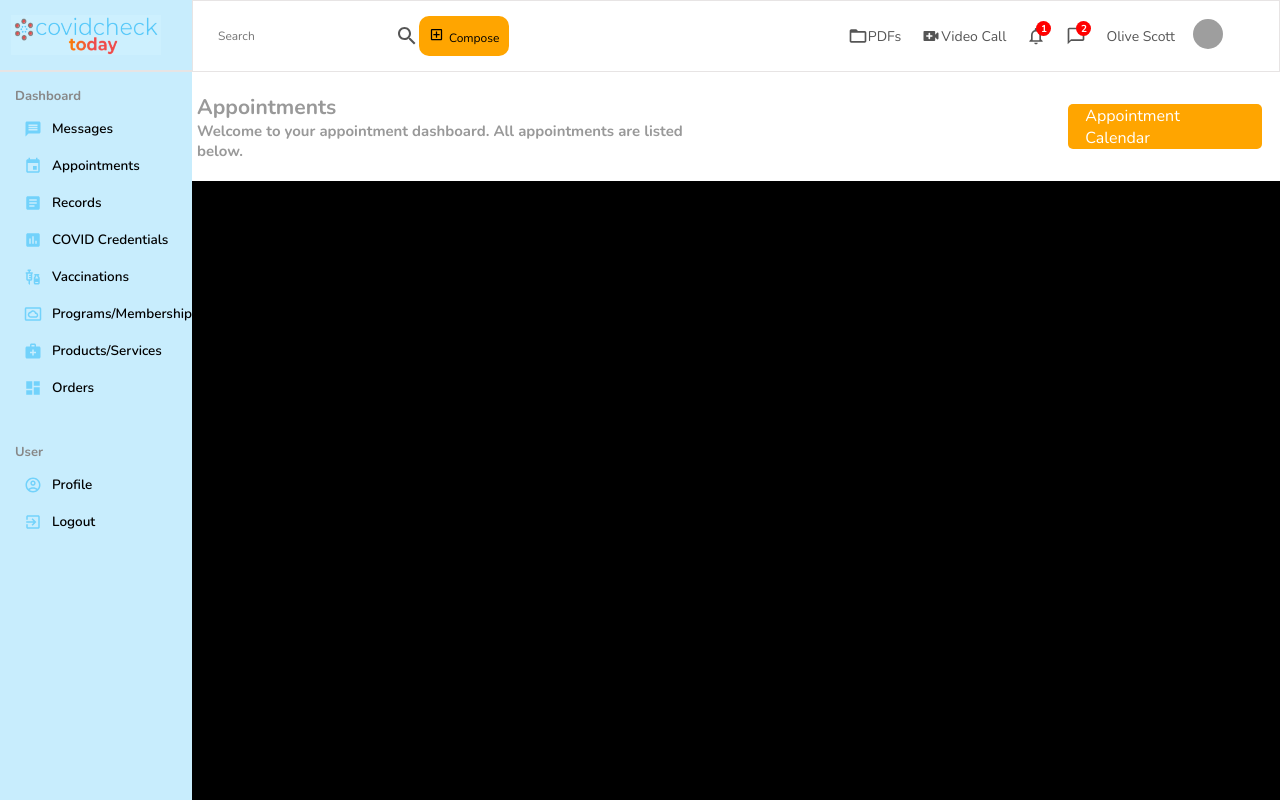
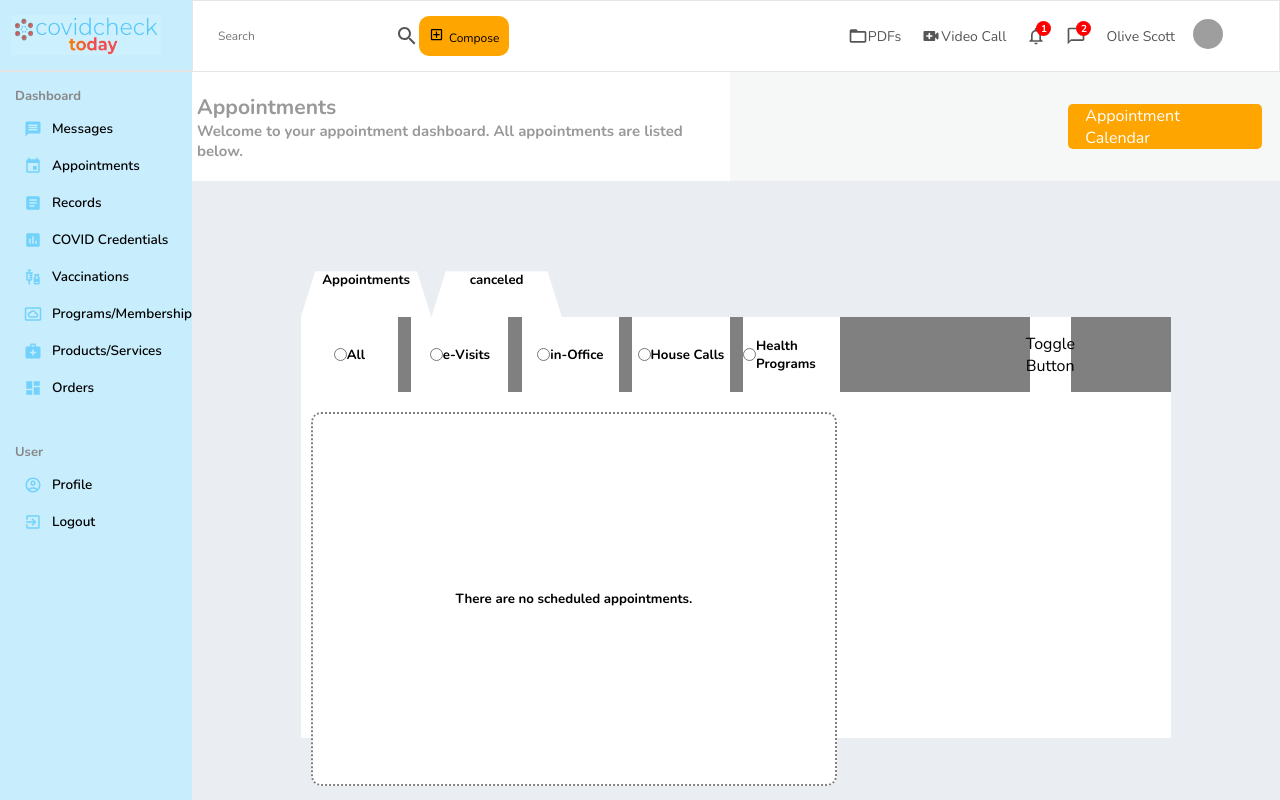
Before and after one commit to nascott94/telahealth-portal, a React (Create React App) app: page /appointments in a window 1280 px wide. Built offline with nearby package versions, Linux system fonts and the light colour scheme; grey boxes are pictures that could not be loaded.

Commit message:
pushing for nat

```diff
--- a/src/pages/Appointments.js
+++ b/src/pages/Appointments.js
@@ -1,7 +1,7 @@
-import React from 'react';
-import styled from 'styled-components';
-import Navbar from '../components/homepage/Navbar';
-import Sidebar from '../components/homepage/Sidebar';
+import React from "react";
+import styled from "styled-components";
+import Navbar from "../components/homepage/Navbar";
+import Sidebar from "../components/homepage/Sidebar";
 
 const Container = styled.div`
   height: 100vh;
@@ -55,7 +55,7 @@ const RightMainTopLeft = styled.div`
 const RightMainTopRight = styled.div`
   height: 100%;
   width: 50%;
-  background-color: white;
+  background-color: #f6f8f8;
   display: flex;
   flex-direction: column;
   justify-content: center;
@@ -66,7 +66,80 @@ const RightMainTopRight = styled.div`
 const RightMainBottom = styled.div`
   height: 85%;
   width: 100%;
-  background-color: black;
+  background-color: #eaedf1;
+  display: flex;
+  justify-content: center;
+  align-items: center;
+`;
+
+const RightMainContentBox = styled.div`
+  height: 80%;
+  width: 80%;
+  background-color: white;
+`;
+
+const RightMainContentBoxTabContainter = styled.div`
+  height: 15%;
+  width: 100%;
+  background-color: #eaedf1;
+  display: flex;
+  justify-content: flex-start;
+`;
+
+const RightMainContentBoxTab = styled.div`
+  height: 100%;
+  width: 15%;
+  background-color: white;
+  clip-path: polygon(11% 38%, 89% 38%, 100% 100%, 0% 100%);
+  display: flex;
+  justify-content: center;
+  align-items: center;
+`;
+
+const RightMainContentBoxOptionsContainter = styled.div`
+  height: 15%;
+  width: 100%;
+  background-color: grey;
+  display: flex;
+`;
+
+const RightMainContentBoxOptionsContainterLeft = styled.div`
+  height: 15%;
+  width: 70%;
+  background-color: grey;
+  display: flex;
+  justify-content: space-between;
+`;
+
+const RightMainContentBoxOptionBox = styled.div`
+  height: 675%;
+  width: 18%;
+  background-color: white;
+  display: flex;
+  justify-content: center;
+  align-items: center;
+`;
+
+const RightMainContentBoxOptionsContainterRight = styled.div`
+  height: 15%;
+  width: 30%;
+  background-color: grey;
+  display: flex;
+  justify-content: flex-end;
+  padding-right: 100px;
+`;
+
+const RightMainContentBoxAppointmentsBox = styled.div`
+  height: 370px;
+  width: 60%;
+  background-color: white;
+  border-radius: 10px;
+  margin-left: 10px;
+  margin-top: 20px;
+  border: 2px dotted grey;
+  display: flex;
+  justify-content: center;
+  align-items: center;
 `;
 
 const Button = styled.div`
@@ -105,7 +178,50 @@ const Appointments = () => {
                 <Button>Appointment Calendar</Button>
               </RightMainTopRight>
             </RightMainTop>
-            <RightMainBottom></RightMainBottom>
+            <RightMainBottom>
+              <RightMainContentBox>
+                <RightMainContentBoxTabContainter>
+                  <RightMainContentBoxTab>
+                    <h5>Appointments</h5>
+                  </RightMainContentBoxTab>
+                  <RightMainContentBoxTab>
+                    <h5>canceled</h5>
+                  </RightMainContentBoxTab>
+                </RightMainContentBoxTabContainter>
+                <RightMainContentBoxOptionsContainter>
+                  <RightMainContentBoxOptionsContainterLeft>
+                    <RightMainContentBoxOptionBox>
+                      <input type="radio" />
+                      <h5>All</h5>
+                    </RightMainContentBoxOptionBox>
+                    <RightMainContentBoxOptionBox>
+                      <input type="radio" />
+                      <h5>e-Visits</h5>
+                    </RightMainContentBoxOptionBox>
+                    <RightMainContentBoxOptionBox>
+                      <input type="radio" />
+                      <h5>in-Office</h5>
+                    </RightMainContentBoxOptionBox>
+                    <RightMainContentBoxOptionBox>
+                      <input type="radio" />
+                      <h5>House Calls</h5>
+                    </RightMainContentBoxOptionBox>
+                    <RightMainContentBoxOptionBox>
+                      <input type="radio" />
+                      <h5>Health Programs</h5>
+                    </RightMainContentBoxOptionBox>
+                  </RightMainContentBoxOptionsContainterLeft>
+                  <RightMainContentBoxOptionsContainterRight>
+                    <RightMainContentBoxOptionBox>
+                      Toggle Button
+                    </RightMainContentBoxOptionBox>
+                  </RightMainContentBoxOptionsContainterRight>
+                </RightMainContentBoxOptionsContainter>
+                <RightMainContentBoxAppointmentsBox>
+                  <h5>There are no scheduled appointments.</h5>
+                </RightMainContentBoxAppointmentsBox>
+              </RightMainContentBox>
+            </RightMainBottom>
           </RightMain>
         </RightContainer>
       </Container>
```
